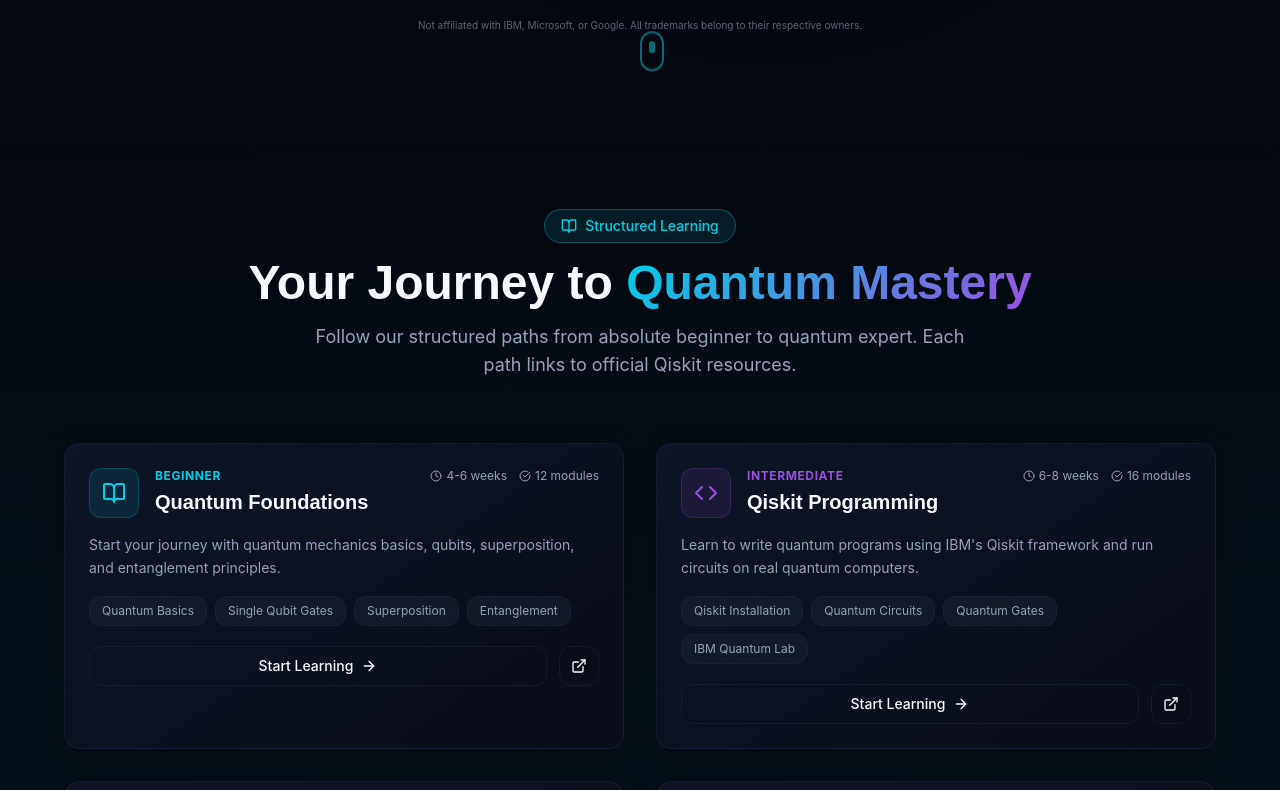
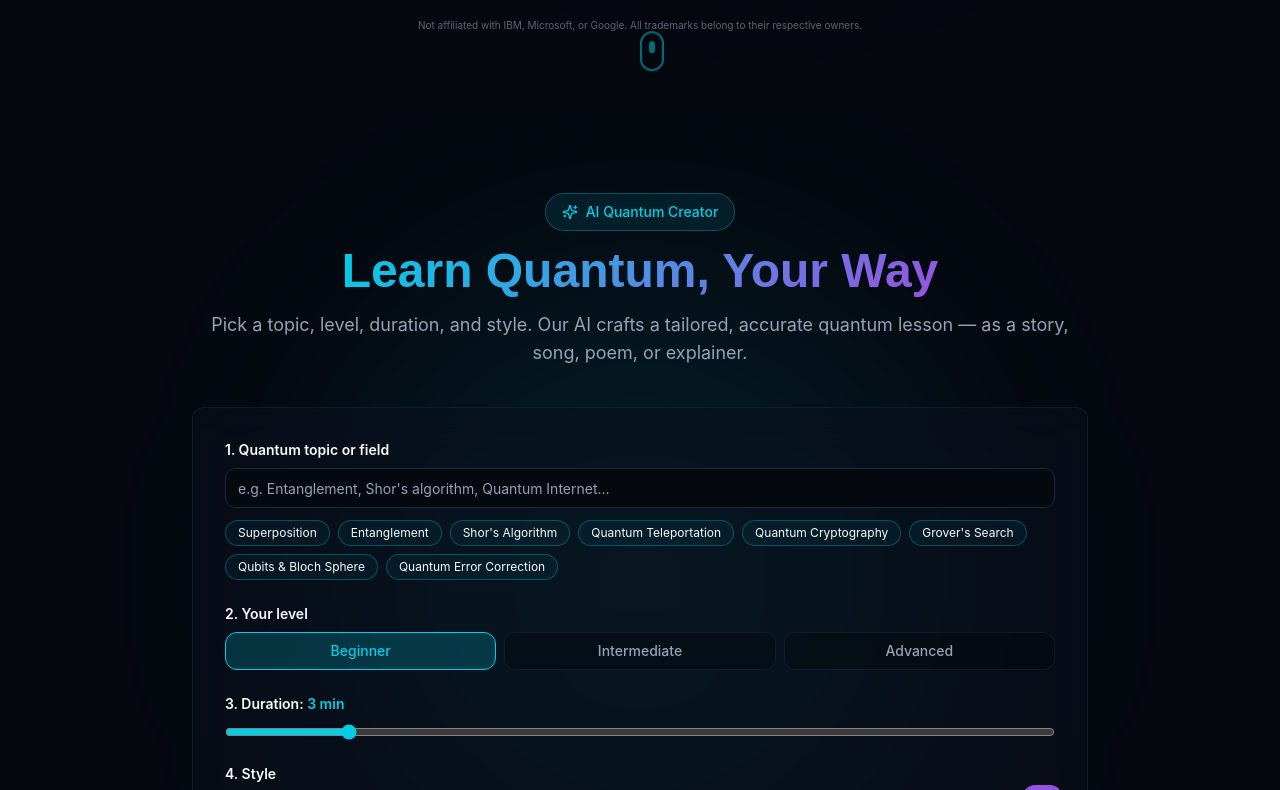
Before and after one commit to ramambapiraju/shanz-quantum-quest, a React (Vite) app: page / in a window 1280 px wide. Shown: the part 890-1680 px from the top of the page. Built offline with nearby package versions, Linux system fonts and the light colour scheme; the HTML template or start-up script is replaced by a standard one.

Commit message:
Changes
Co-authored-by: ramambapiraju <213733328+ramambapiraju@users.noreply.github.com>

```diff
--- a/src/pages/Index.tsx
+++ b/src/pages/Index.tsx
@@ -24,6 +24,7 @@ const Index = () => {
       <Navbar />
       <main>
         <HeroSection />
+        <QuantumCreator />
         <LearningPaths />
         <VideoSection />
         <ResourcesSection />
```
